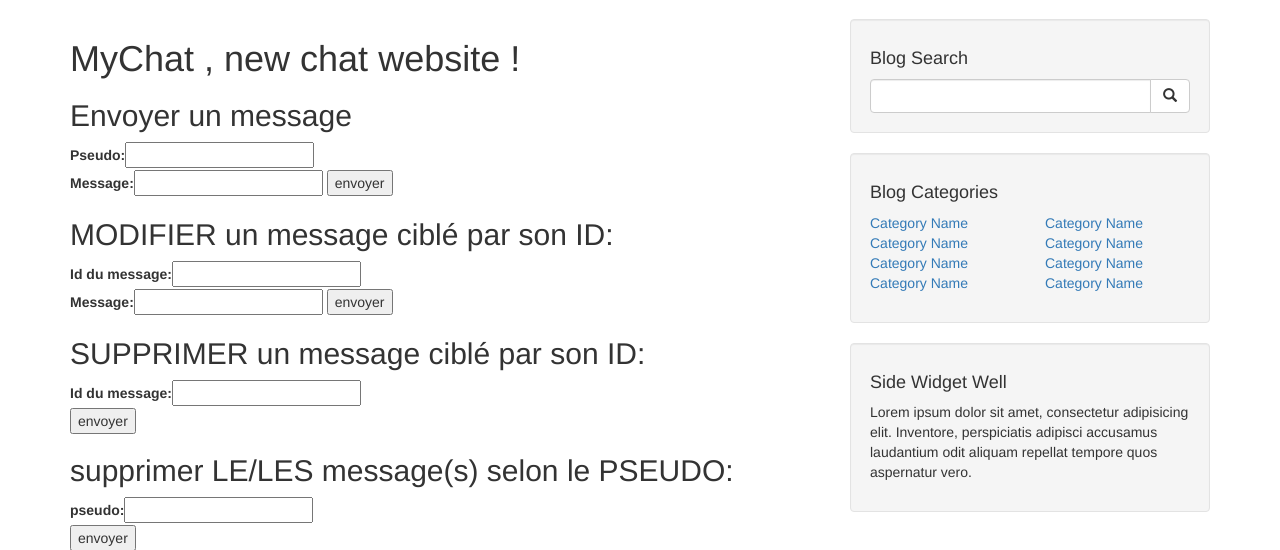
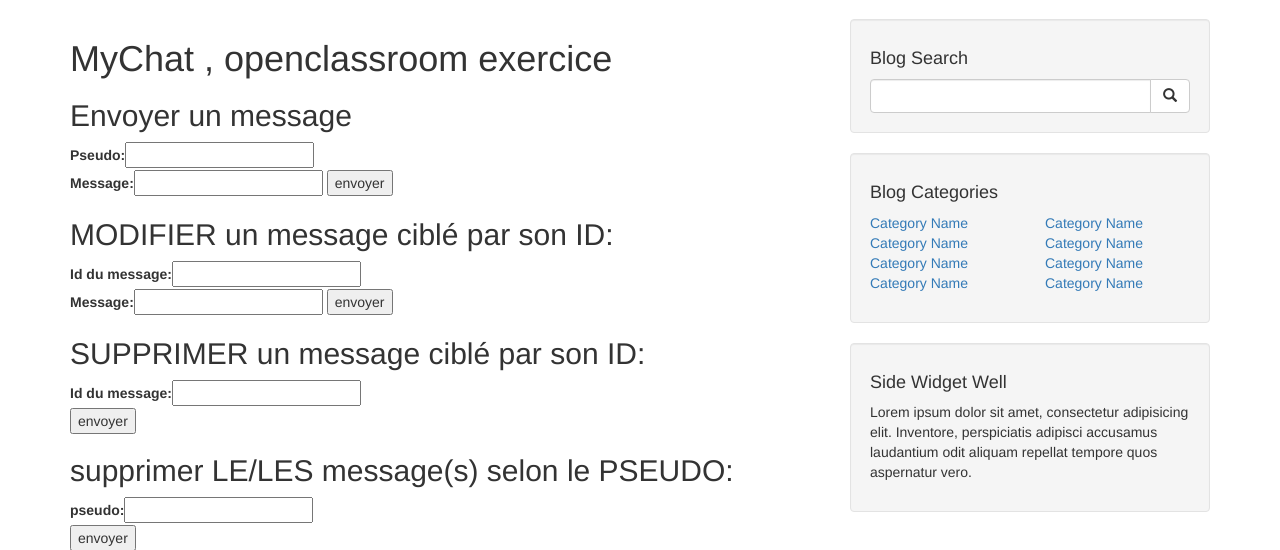
Before and after one commit to wwwnizar/minichat, a PHP site: page /exercice-php/ in a window 1280 px wide. Shown: the part 51-601 px from the top of the page. Run offline with PHP 8.4, Linux system fonts and the light colour scheme; data that the repository does not hold is empty.

Commit message:
Update index.php

```diff
--- a/index.php
+++ b/index.php
@@ -5,7 +5,7 @@
 
   <!-- Blog Entries Column -->
   <div class="col-md-8">
-    <h1>MyChat , new chat website ! </h1>
+    <h1>MyChat , openclassroom exercice </h1>
     <div class="">
       <h2>Envoyer un message</h2>
       <form action="mychat_post.php" method="post">
```
